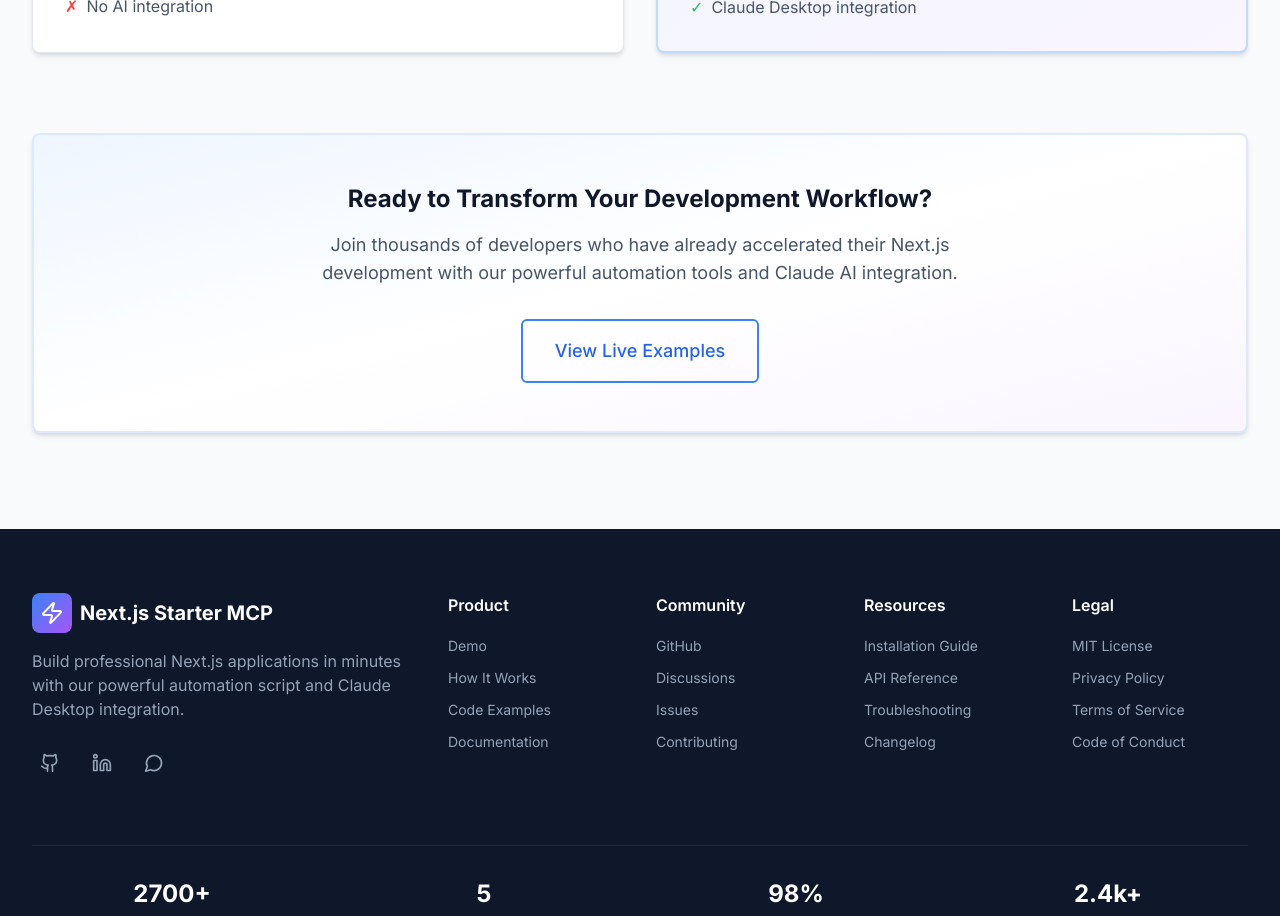
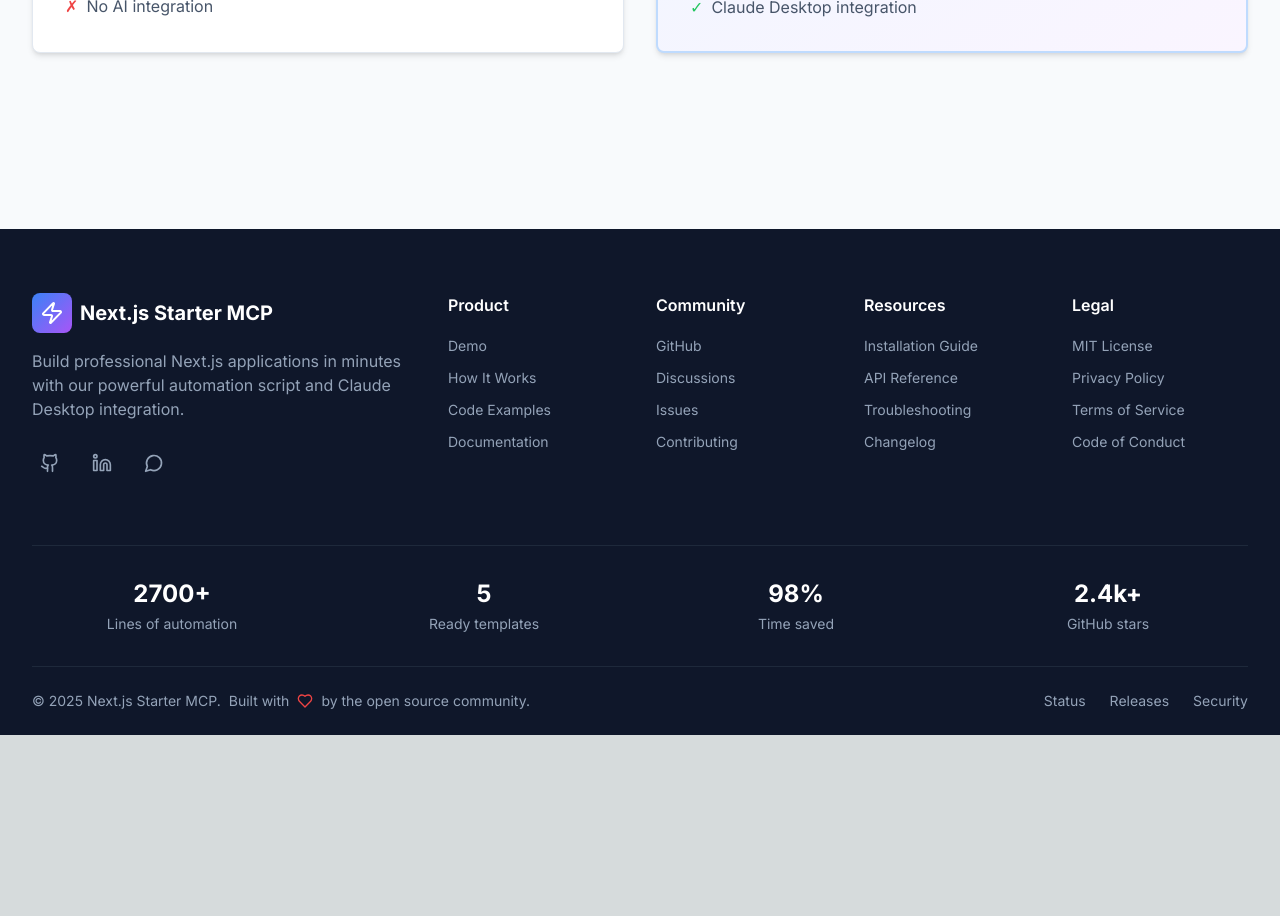
Before and after one commit to Bendako/next-starter-mcp-landing-page, a Next.js app: page / in a window 1280 px wide. Shown: the part 7300-8216 px from the top of the page. After the commit the page ends 8035 px from the top, so only its background shows below. Built offline with nearby package versions, Linux system fonts and the light colour scheme.

Commit message:
feat: Remove 'Ready to Transform Your Development Workflow?' CTA section from WhyChoose component

```diff
--- a/src/components/WhyChoose.tsx
+++ b/src/components/WhyChoose.tsx
@@ -1,6 +1,5 @@
-import { Clock, Shield, Zap, Users, Code, Award, ArrowRight } from 'lucide-react'
+import { Clock, Shield, Zap, Users, Code, Award } from 'lucide-react'
 import { Card } from './ui/Card'
-import Button from './ui/Button'
 
 const benefits = [
   {
@@ -175,22 +174,7 @@
 
 
 
-        {/* CTA Section */}
-        <div className="text-center">
-          <Card className="p-12 bg-gradient-to-br from-primary-50 via-white to-secondary-50 border-2 border-primary-100">
-            <h3 className="text-2xl font-bold text-slate-900 mb-4">
-              Ready to Transform Your Development Workflow?
-            </h3>
-            <p className="text-lg text-slate-600 mb-8 max-w-2xl mx-auto">
-              Join thousands of developers who have already accelerated their Next.js development with our powerful automation tools and Claude AI integration.
-            </p>
-            <div className="flex justify-center">
-              <Button variant="outline" size="lg">
-                View Live Examples
-              </Button>
-            </div>
-          </Card>
-        </div>
+
       </div>
     </section>
   )
```
